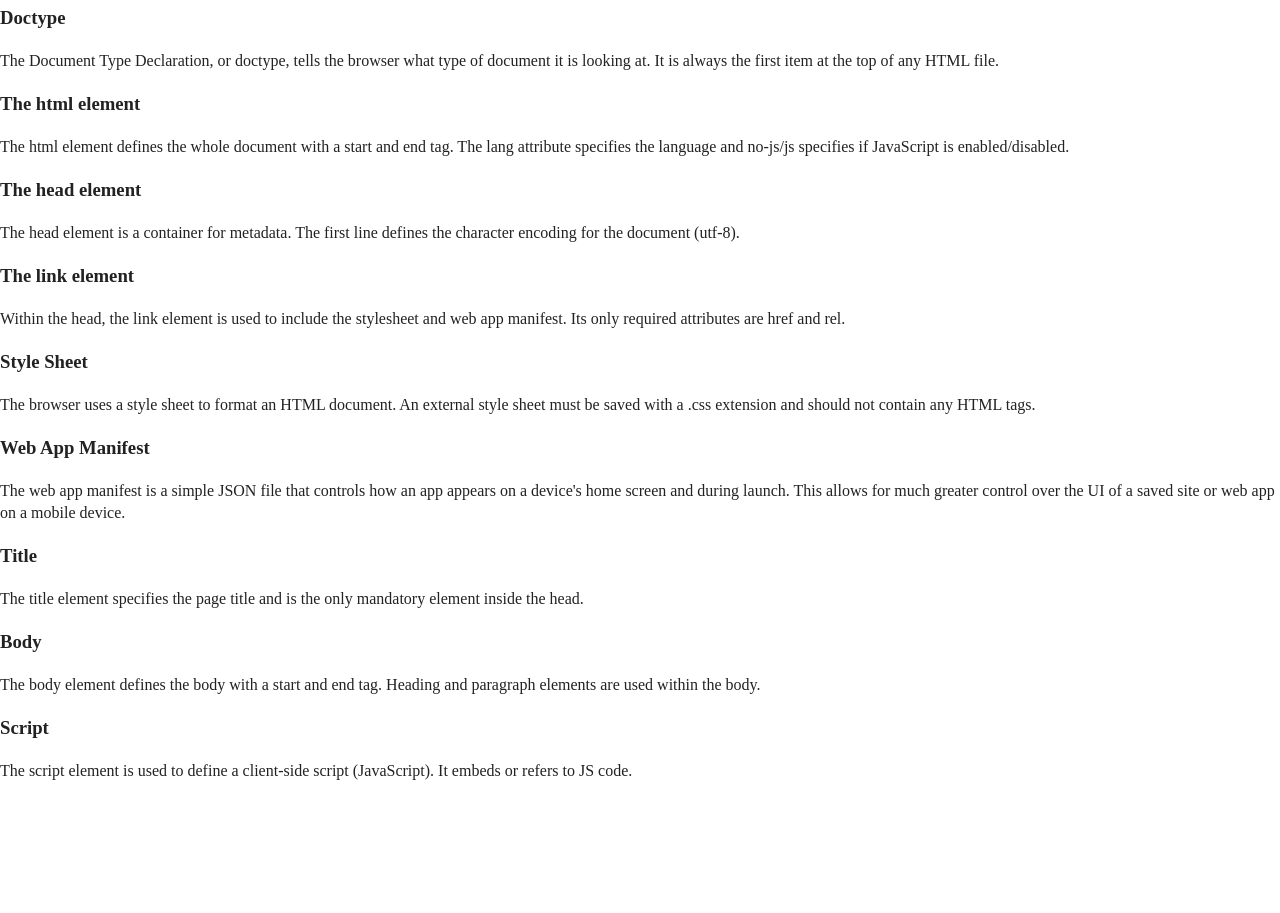
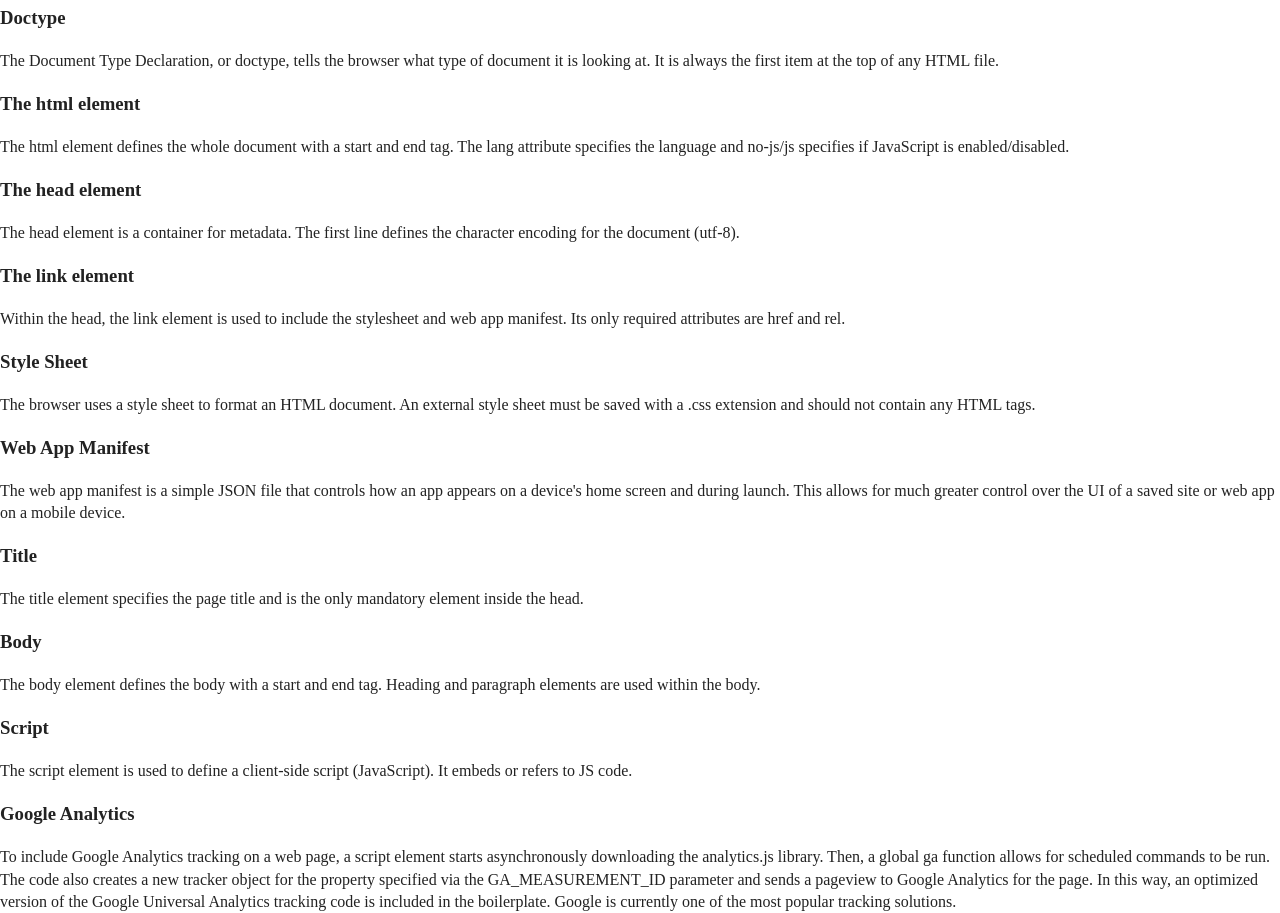
Before and after one commit to tjackson1317/htmlhw, a plain HTML site: page index.html in a window 1280 px wide. Shown: the part 83-996 px from the top of the page. Before the commit the page ends 866 px from the top, so only its background shows below. Drawn offline with Linux system fonts and the light colour scheme.

Commit message:
feature: define google analytics

```diff
--- a/index.html
+++ b/index.html
@@ -52,6 +52,10 @@
 
   <h3>Script</h3>
   The script element is used to define a client-side script (JavaScript). It embeds or refers to JS code.
+
+  <h3>Google Analytics</h3>
+  To include Google Analytics tracking on a web page, a script element starts asynchronously downloading the analytics.js library. Then, a global ga function allows for scheduled commands to be run. The code also creates a new tracker object for the property specified via the GA_MEASUREMENT_ID parameter and sends a pageview to Google Analytics for the page. In this way, an optimized version of the Google Universal Analytics tracking code is
+  included in the boilerplate. Google is currently one of the most popular tracking solutions.
   <!-- Google Analytics: change UA-XXXXX-Y to be your site's ID. -->
   <script>
     window.ga = function () { ga.q.push(arguments) }; ga.q = []; ga.l = +new Date;
```
